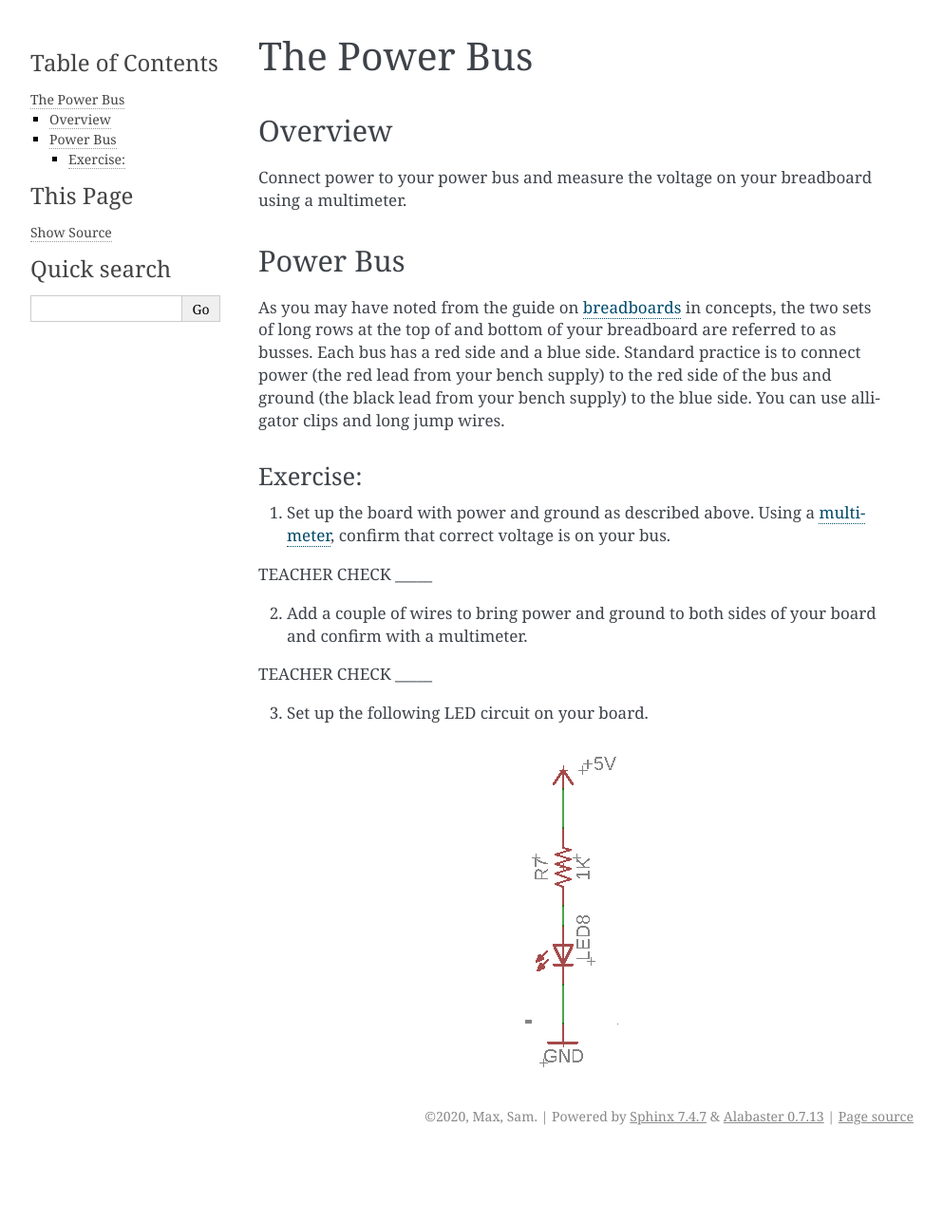
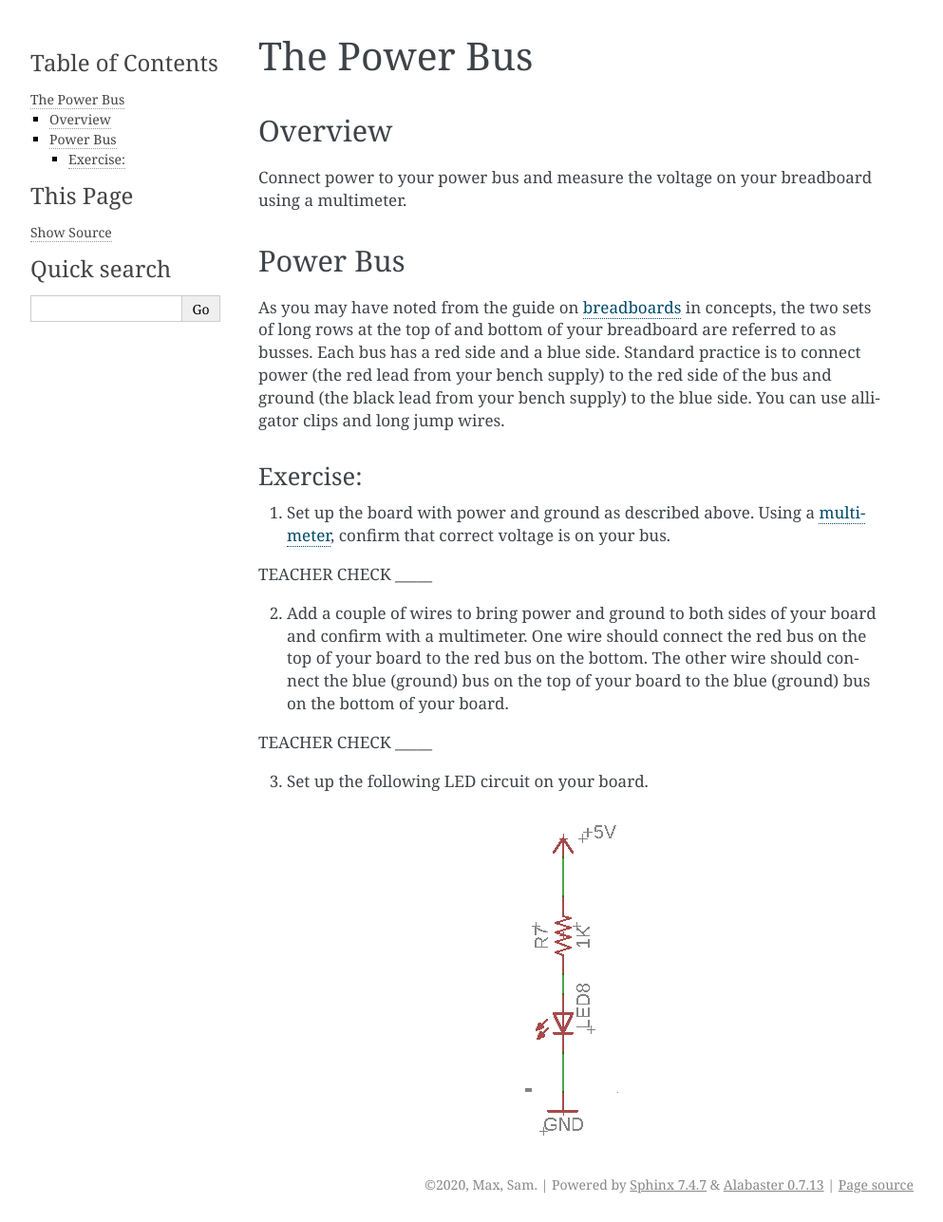
Before and after one commit to maxtkc/mvths-wiki, a Sphinx documentation site: the page built from docs/005-the-power-bus.rst, in a window 1280 px wide. Shown: the whole page at 95% size, without its empty margins (148-1141 px from the left). Built offline with Sphinx 7.4.7, drawn with Linux system fonts in a browser that asks for light colours; before the commit the page ends 1215 px from its top, so only the background shows below that.

Commit message:
Update 005-the-power-bus.rst

```diff
--- a/docs/005-the-power-bus.rst
+++ b/docs/005-the-power-bus.rst
@@ -29,7 +29,10 @@ Exercise:
 TEACHER CHECK \_\_\_\_\_
 
 2. Add a couple of wires to bring power and ground to both sides of your
-   board and confirm with a multimeter.
+   board and confirm with a multimeter. One wire should connect the red
+   bus on the top of your board to the red bus on the bottom. The other
+   wire should connect the blue (ground) bus on the top of your
+   board to the blue (ground) bus on the bottom of your board.
 
 TEACHER CHECK \_\_\_\_\_
 
```
